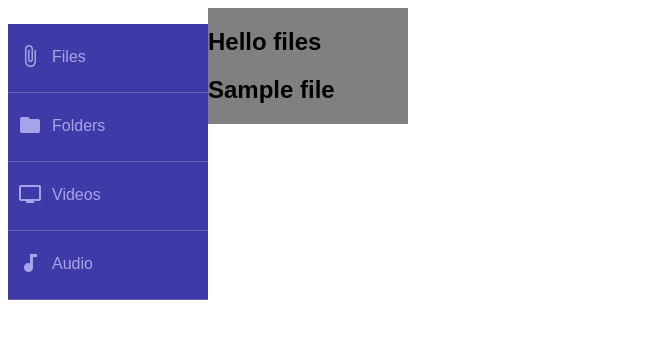
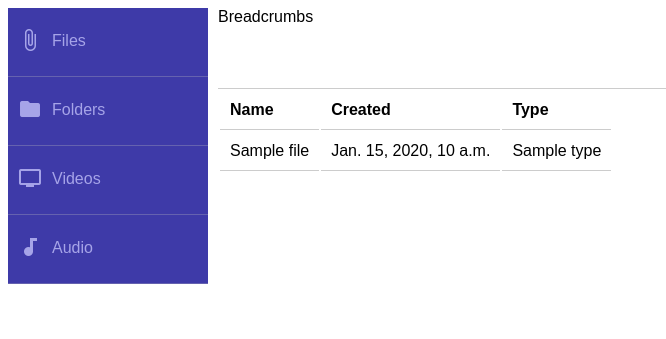
Before and after one commit to amigo00678/BookMe2, a Django app: template web/templates/files/files_list.html in a window 1280 px wide. Shown: the top 339 px of the page, without its empty margins (0-666 px from the left). Run offline with Django 3.2, Linux system fonts and the light colour scheme; the template is opened without the code that fills it: most values are stand-ins (such as "Sample title", 1, 10 or a date in 2020).

Commit message:
Added list

```diff
--- a/web/static/css/styles.css
+++ b/web/static/css/styles.css
@@ -2,43 +2,56 @@ body{
     font-size: 16px;
     font-family: "Sans-serif", Arial, serif;
 }
-
 .main{
 
 }
-
 .menu{
     width: 200px;
     background-color: #3e3aa8;
     float: left;
     padding-left: 0px;
+    margin: 0px;
 }
-
 .menu a {
     text-decoration: none;
     color: #a6a4e8;
 }
-
 .menu li{
     padding-top: 20px;
     padding-bottom: 20px;
     list-style: none;
     border-bottom: 1px solid #6562af;
 }
-
 .menu li i{
     padding-left: 10px;
     padding-right: 10px;
 }
-
 .menu li span{
     vertical-align: top;
     display: inline-block;
     padding-top: 4px;
 }
-
 .content{
-    width: 200px;
-    background-color: gray;
     float: left;
 }
+.header{
+    height: 80px;
+    border-bottom: 1px solid #ccc;
+}
+.container{
+    padding-left: 210px;
+}
+.list-table td{
+    padding: 10px;
+}
+.list-table th{
+    text-align: left;
+    padding: 10px;
+}
+.list-table tr td,
+.list-table tr th{
+    border-bottom: 1px solid #ccc;
+}
+.list-table th.sortable{
+    cursor: pointer;
+}
--- a/web/templates/base.html
+++ b/web/templates/base.html
@@ -28,9 +28,13 @@
         <li><a href=""><i class="material-icons">audiotrack</i><span>Audio</span></a></li>
     </ul>
 
-    <div class="content">
-        {% block content %}
-        {% endblock %}
+    <div class="container">
+        <div class="header">Breadcrumbs</div>
+
+        <div class="content">
+            {% block content %}
+            {% endblock %}
+        </div>
     </div>
 </body>
 </html>
--- a/web/templates/files/files_list.html
+++ b/web/templates/files/files_list.html
@@ -4,12 +4,21 @@
 
 {% block content %}
 
-<h2> Hello files </h2>
+<table class="list-table">
+    <tr>
+        <th class="sortable" data-field='name'>Name</th>
+        <th class="sortable" data-field='created'>Created</th>
+        <th class="sortable" data-field='type'>Type</th>
+    </tr>
 
-{% for file in files %}
-<h2>
-    {{ file.name }}
-</h2>
-{% endfor %}
+    {% for file in files %}
+    <tr>
+        <td>{{ file.name }}</td>
+        <td>{{ file.created_at }}</td>
+        <td>{{ file.type }}</td>
+    </tr>
+    {% endfor %}
+
+</table>
 
 {% endblock %}
--- a/web/views.py
+++ b/web/views.py
@@ -14,9 +14,9 @@ class FilesListView(ListView):
     def get_context_data(self, **kwargs):
         context = super(FilesListView, self).get_context_data(**kwargs)
         context['files'] = [
-            {'name': 'f1'},
-            {'name': 'f2'},
-            {'name': 'f3'},
+            {'name': 'f1', 'created_at': datetime.now(), 'type': 3},
+            {'name': 'f2', 'created_at': datetime.now(), 'type': 3},
+            {'name': 'f3', 'created_at': datetime.now(), 'type': 3},
         ]
         return context
 
```
